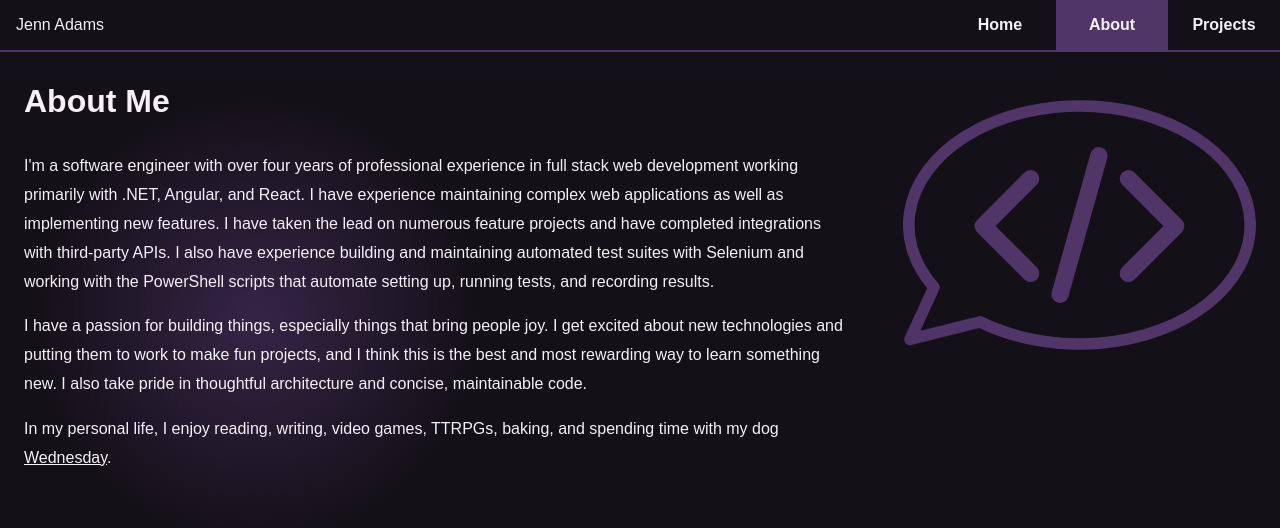
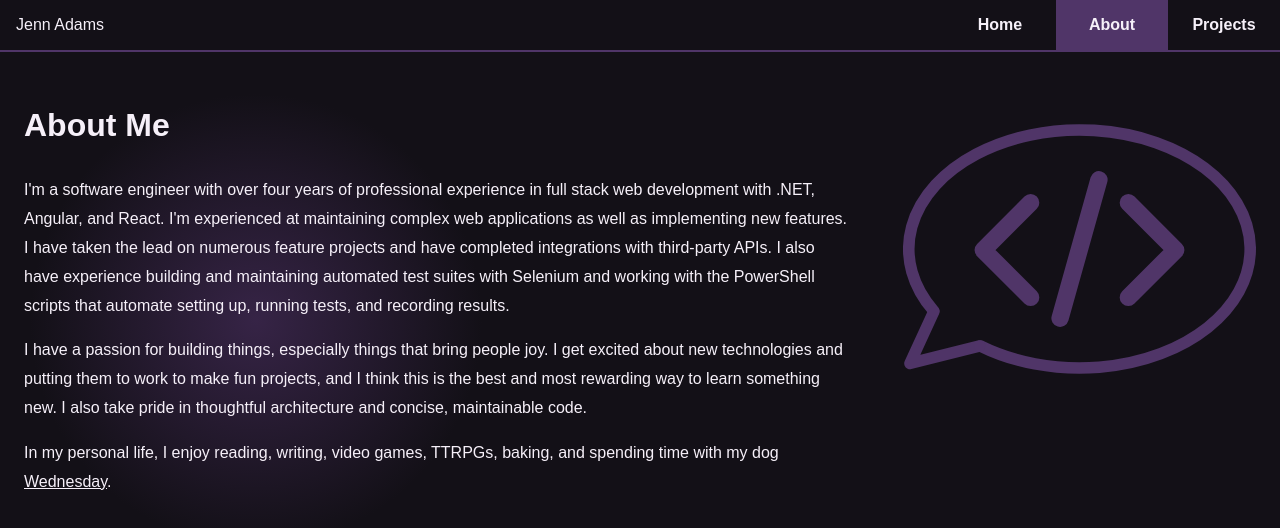
Before and after one commit to jennifercadams/jenn-adams-dev, a React (Vite) app: page /about in a window 1280 px wide. Shown: the top 528 px of the page. Built offline with nearby package versions, Linux system fonts and the light colour scheme.

Commit message:
Minor About page edits

```diff
--- a/src/pages/AboutPage/AboutPage.css
+++ b/src/pages/AboutPage/AboutPage.css
@@ -4,7 +4,7 @@
     gap: 56px;
     max-width: 1300px;
     margin: 0 auto;
-    padding: 0 24px;
+    padding: 24px;
     line-height: 1.8;
 }
 
@@ -33,6 +33,7 @@
         flex-direction: column;
         align-items: center;
         gap: unset;
+        padding: 0 24px;
     }
 
     #about #image {
--- a/src/pages/AboutPage/AboutPage.tsx
+++ b/src/pages/AboutPage/AboutPage.tsx
@@ -7,7 +7,7 @@ const AboutPage = () => {
         <div id="about">
             <div id="text">
                 <h1>About Me</h1>
-                <p>I'm a software engineer with over four years of professional experience in full stack web development working primarily with .NET, Angular, and React. I have experience maintaining complex web applications as well as implementing new features. I have taken the lead on numerous feature projects and have completed integrations with third-party APIs. I also have experience building and maintaining automated test suites with Selenium and working with the PowerShell scripts that automate setting up, running tests, and recording results.</p>
+                <p>I'm a software engineer with over four years of professional experience in full stack web development with .NET, Angular, and React. I'm experienced at maintaining complex web applications as well as implementing new features. I have taken the lead on numerous feature projects and have completed integrations with third-party APIs. I also have experience building and maintaining automated test suites with Selenium and working with the PowerShell scripts that automate setting up, running tests, and recording results.</p>
                 <p>I have a passion for building things, especially things that bring people joy. I get excited about new technologies and putting them to work to make fun projects, and I think this is the best and most rewarding way to learn something new. I also take pride in thoughtful architecture and concise, maintainable code.</p>
                 <p>In my personal life, I enjoy reading, writing, video games, TTRPGs, baking, and spending time with my dog <Link to="/wednesday">Wednesday</Link>.</p>
             </div>
```
